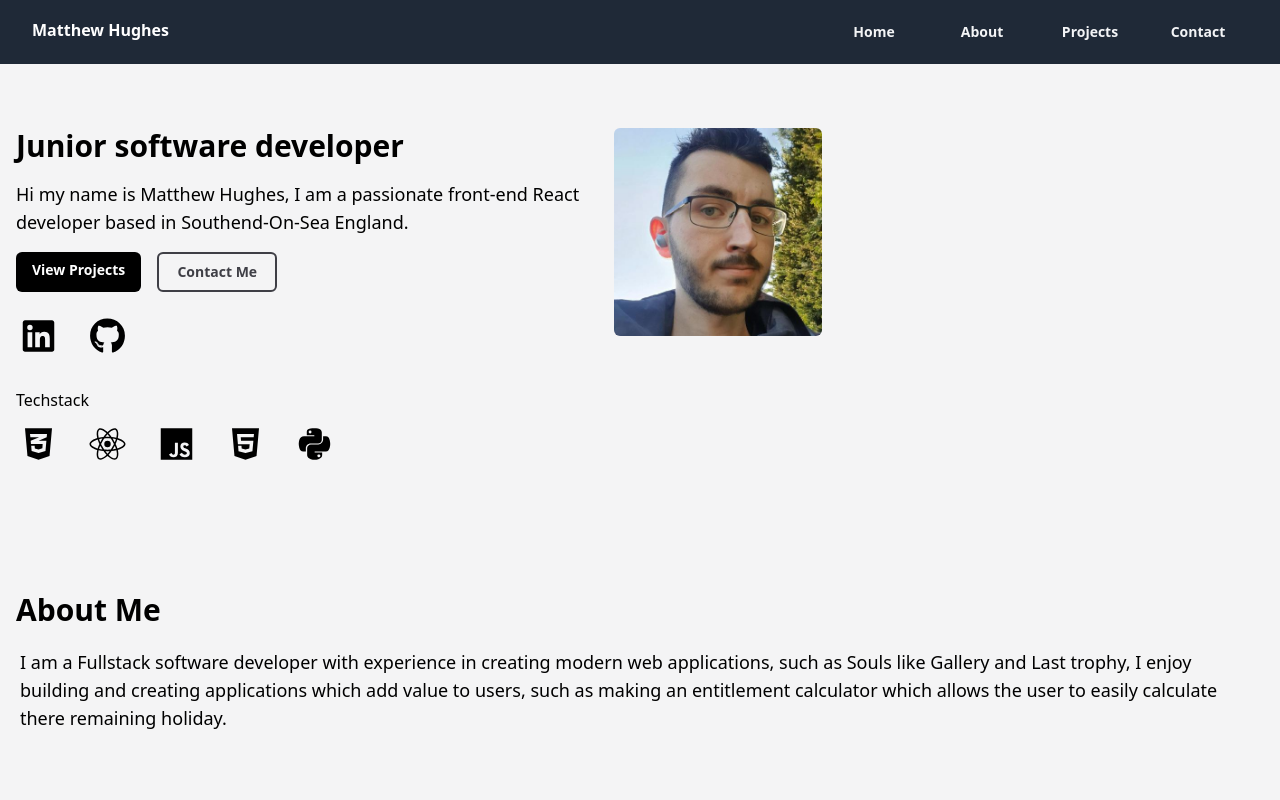
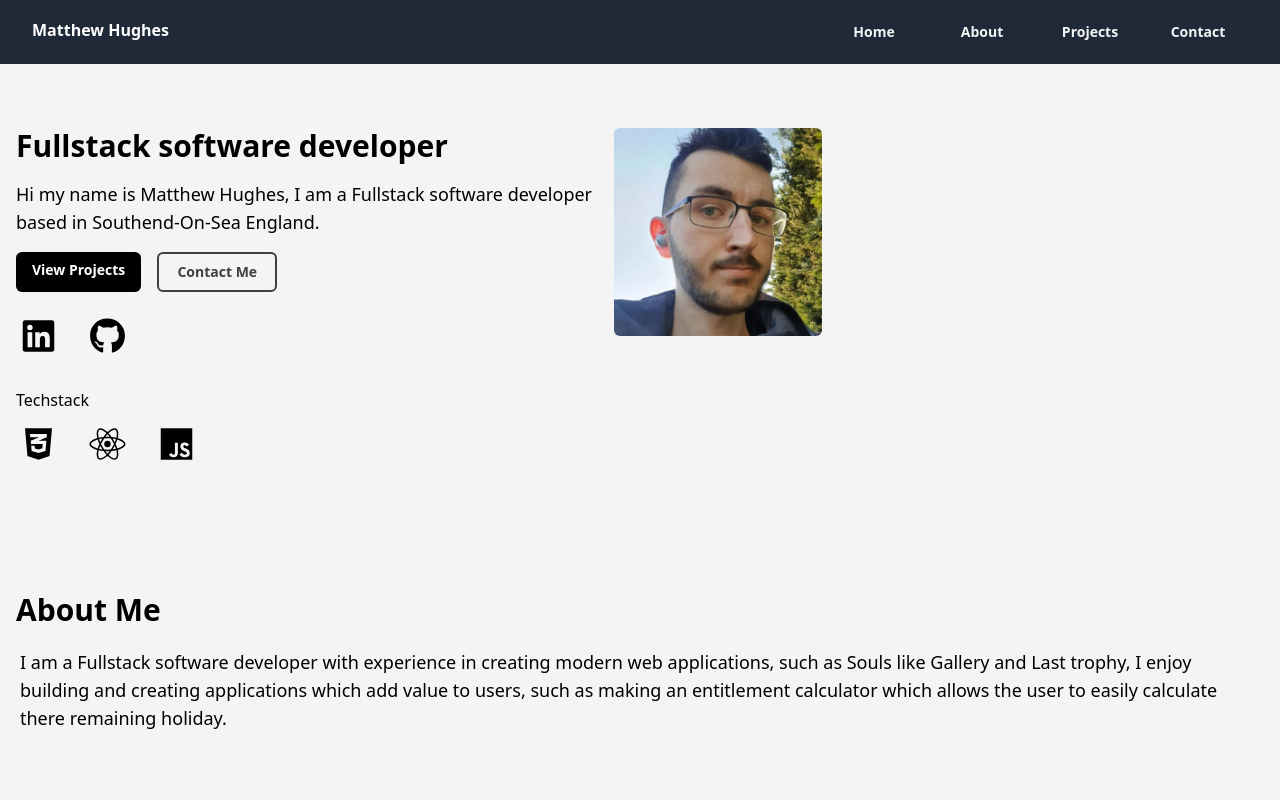
Before and after one commit to mattthughes/portfolio-app, a React (Vite) app: page / in a window 1280 px wide. Shown: the top 800 px of the page. Built offline with nearby package versions, Linux system fonts and the light colour scheme.

Commit message:
Added hover effects for techstack and contact socials

```diff
--- a/src/pages/home/Home.jsx
+++ b/src/pages/home/Home.jsx
@@ -7,8 +7,6 @@ import {
     faCss3Alt,
     faReact,
     faJs,
-    faHtml5,
-    faPython,
 } from "@fortawesome/free-brands-svg-icons";
 import Projects from "./Projects";
 import About from "./About";
@@ -22,7 +20,7 @@ const Home = () => {
                 <div className="max-w-7xl mx-auto px-4">
                     <div className="flex flex-col lg:flex-row items-center lg:items-start gap-10 lg:gap-3">
                         <div className="flex-1 text-center lg:text-left">
-                            <h1 className="text-3xl font-bold mb-4">Junior software developer</h1>
+                            <h1 className="text-3xl font-bold mb-4">Fullstack software developer</h1>
 
                             <div className="relative mx-auto overflow-hidden w-[190px] h-[190px] flex justify-center items-center lg:hidden mb-6">
                                 <Aurora
@@ -40,7 +38,7 @@ const Home = () => {
                             </div>
 
                             <p className="text-lg">
-                                Hi my name is Matthew Hughes, I am a passionate front-end React developer based in
+                                Hi my name is Matthew Hughes, I am a Fullstack software developer based in
                                 Southend-On-Sea England.
                             </p>
                             <div className="pt-4 flex flex-col items-center justify-center lg:items-start lg:justify-start lg:flex-row gap-4">
@@ -49,7 +47,7 @@ const Home = () => {
                             </div>
 
                             <ul className="mt-6 flex justify-center lg:justify-start gap-6 text-2xl lg:text-4xl">
-                                <li>
+                                <li className="hover:bg-gray-100 hover:text-blue-600 cursor-pointer">
                                     <a
                                         href="https://www.linkedin.com/in/matthew-hughes-37a3291b8/"
                                         target="_blank"
@@ -59,7 +57,7 @@ const Home = () => {
                                         <FontAwesomeIcon icon={faLinkedin} />
                                     </a>
                                 </li>
-                                <li>
+                                <li className="hover:bg-gray-100 hover:text-purple-600 cursor-pointer">
                                     <a
                                         href="https://github.com/mattthughes"
                                         target="_blank"
@@ -74,11 +72,9 @@ const Home = () => {
                             <div className="mt-8">
                                 <h3 className="text-center lg:text-left">Techstack</h3>
                                 <ul className="mt-3 flex justify-center lg:justify-start gap-6 text-2xl lg:text-4xl">
-                                    <li><FontAwesomeIcon icon={faCss3Alt} /></li>
-                                    <li><FontAwesomeIcon icon={faReact} /></li>
-                                    <li><FontAwesomeIcon icon={faJs} /></li>
-                                    <li><FontAwesomeIcon icon={faHtml5} /></li>
-                                    <li><FontAwesomeIcon icon={faPython} /></li>
+                                    <li className="hover:bg-gray-100 hover:text-red-600 cursor-pointer"><FontAwesomeIcon icon={faCss3Alt} /></li>
+                                    <li className="hover:bg-gray-100 hover:text-blue-600 cursor-pointer"><FontAwesomeIcon icon={faReact} /></li>
+                                    <li className="hover:bg-gray-100 hover:text-yellow-600 cursor-pointer"><FontAwesomeIcon icon={faJs} /></li>
                                 </ul>
                             </div>
                         </div>
```
